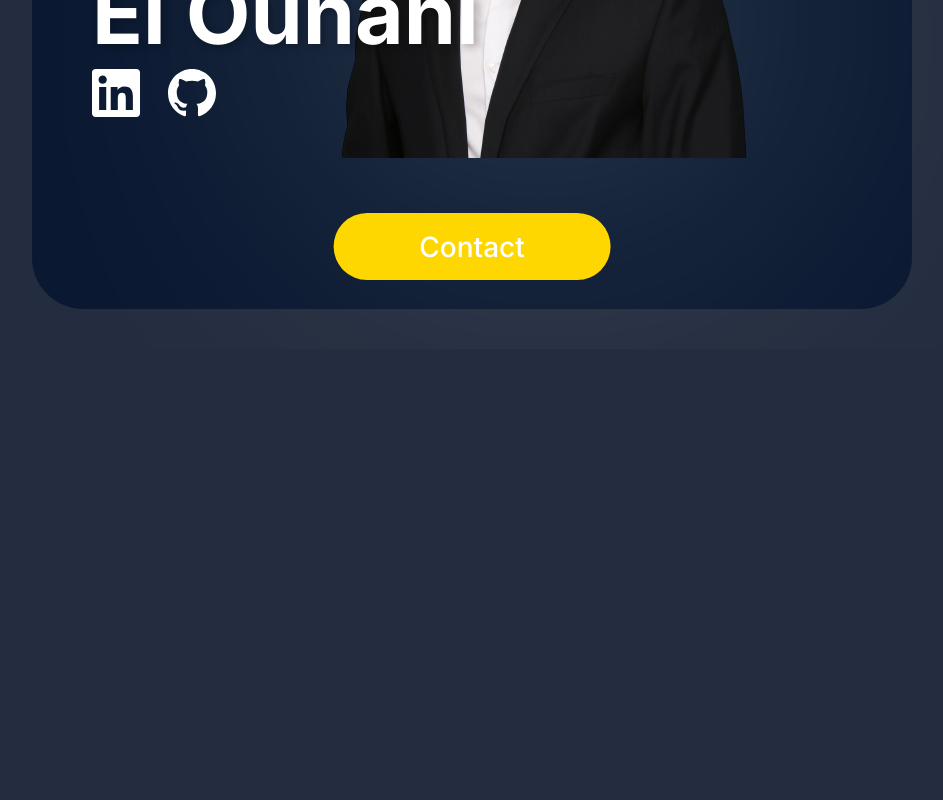
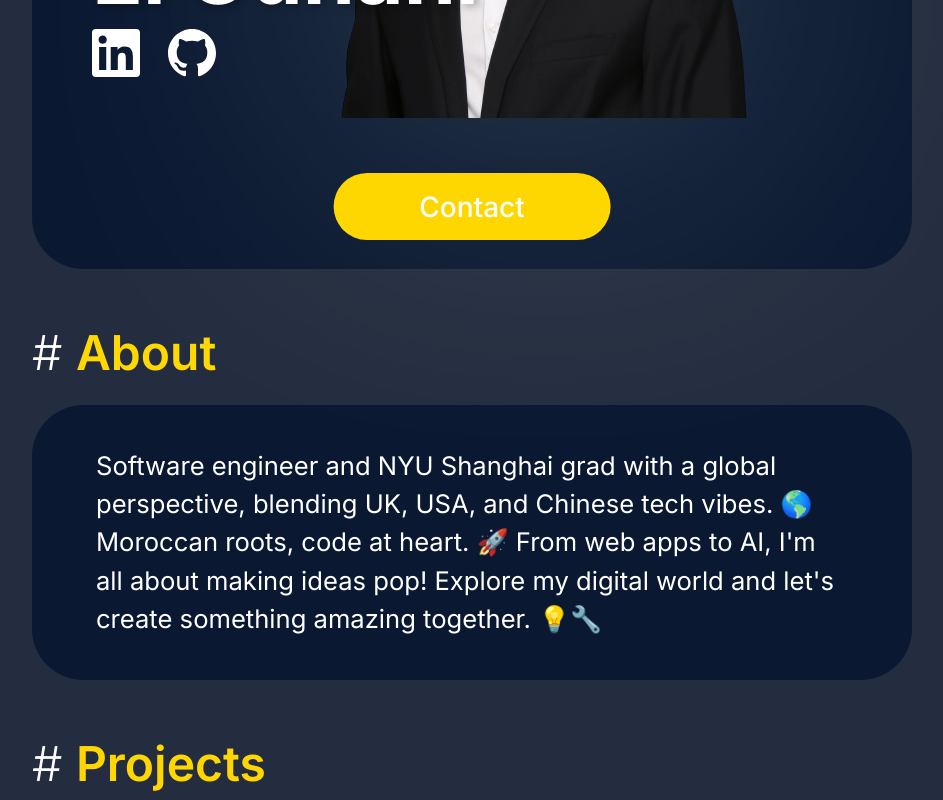
Before and after one commit to WananiAdib/portfolio, a Next.js app: page / in a window 1280 px wide. Shown: the part 451-1251 px from the top of the page, without its empty margins (168-1111 px from the left). Before the commit the page ends 800 px from the top, so only its background shows below. Built offline with nearby package versions, Linux system fonts and the light colour scheme.

Commit message:
task: about

```diff
--- a/app/globals.css
+++ b/app/globals.css
@@ -9,3 +9,10 @@
 .text-shadow {
     text-shadow: 3px 3px 8px rgba(0, 0, 0, 0.27);
 }
+.secTitle::before {
+    content: "# ";
+    @apply text-white font-light  ;
+}
+.secTitle {
+    @apply w-220 mt-[3rem] text-[3rem] font-semibold text-secondary;
+}
--- a/app/page.tsx
+++ b/app/page.tsx
@@ -8,8 +8,8 @@ import githubLogo from '../public/github.svg'
 
 const Home = () => {
 	return (
-		<div className="flex items-center justify-center h-screen">
-			<div className="relative bg-primary text-white p-4 w-[55rem] h-[45rem] shrink-0 rounded-[3.2rem]">
+		<div className="flex items-center justify-center flex-col">
+			<div className="relative bg-primary text-white p-4 w-220 h-[45rem] shrink-0 rounded-[3.2rem]">
 				<h1 className="absolute text-[7.56rem] leading-[138%] font-arabic font-bold text-secondary top-[3.20rem] right-[3.7rem] text-right">
 					أديب <br />الوناني
 				</h1>
@@ -27,8 +27,12 @@ const Home = () => {
         <a className="absolute flex items-center justify-center  left-1/2 w-[17.3rem] h-[4.2rem] top-[39rem] bg-secondary transform rounded-[3.2rem] -translate-x-1/2 font-medium text-[1.75rem]" href="#contact" >
           Contact
         </a>
-
 			</div>
+      <h2 className="secTitle">About</h2>
+      <div className="bg-primary mt-[1rem] text-white w-220 rounded-[3.2rem] py-[2.6rem] px-[4rem] text-[1.6rem]">
+        <p>Software engineer and NYU Shanghai grad with a global perspective, blending UK, USA, and Chinese tech vibes. 🌎 Moroccan roots, code at heart. 🚀 From web apps to AI, I'm all about making ideas pop! Explore my digital world and let's create something amazing together. 💡🔧</p>
+      </div>
+      <h2 className="secTitle">Projects</h2>
 		</div>
 	);
 };
```
